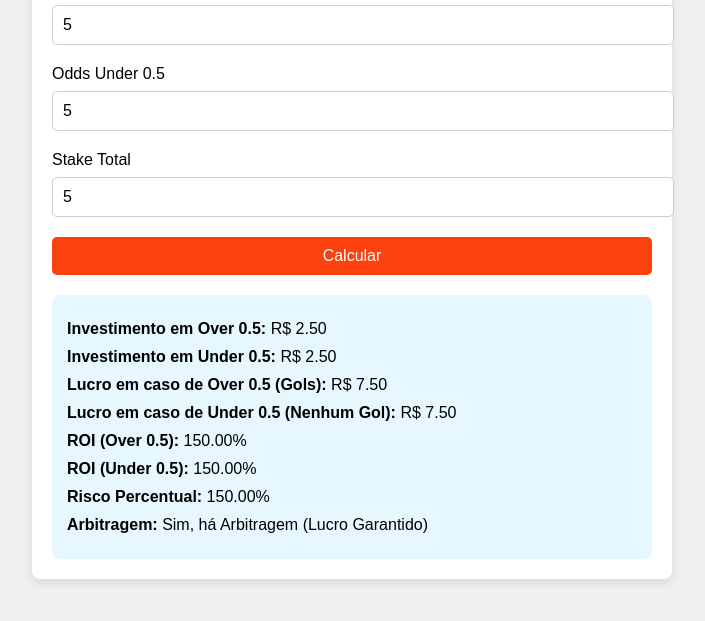
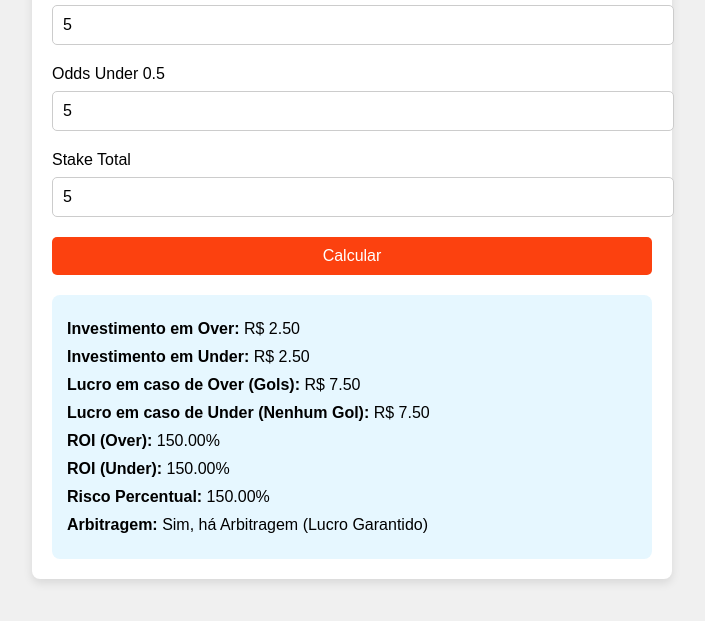
Before and after one commit to tiagos81/CALODD, a plain HTML site: page index.html in a window 1280 px wide. Both pictures are taken after typing "5", "5", "5" into the empty fields and a click on the button "Calcular". Shown: the part 171-792 px from the top of the page, without its empty margins (288-993 px from the left). Drawn offline with Linux system fonts and the light colour scheme.

Commit message:
Update index.html

```diff
--- a/index.html
+++ b/index.html
@@ -3,7 +3,7 @@
 <head>
     <meta charset="UTF-8">
     <meta name="viewport" content="width=device-width, initial-scale=1.0">
-    <title>Calculadora de Apostas - Over 0.5 e Under 0.5</title>
+    <title>Calculadora de Apostas - Over e Under</title>
     <style>
         body {
             font-family: Arial, sans-serif;
@@ -72,10 +72,10 @@
 <div class="container">
     <h1>Calculadora de Apostas</h1>
     <label for="oddsOver">Odds Over 0.5</label>
-    <input type="number" id="oddsOver" placeholder="Insira a odd para Over 0.5" step="0.01" min="1">
+    <input type="number" id="oddsOver" placeholder="Insira a odd para Over" step="0.01" min="1">
 
     <label for="oddsUnder">Odds Under 0.5</label>
-    <input type="number" id="oddsUnder" placeholder="Insira a odd para Under 0.5" step="0.01" min="1">
+    <input type="number" id="oddsUnder" placeholder="Insira a odd para Under" step="0.01" min="1">
 
     <label for="stake">Stake Total</label>
     <input type="number" id="stake" placeholder="Insira o valor total da stake" step="0.01" min="1">
@@ -115,12 +115,12 @@
 
         // Exibir os resultados
         document.getElementById('resultado').innerHTML = `
-            <p><strong>Investimento em Over 0.5: </strong>R$ ${investimentoOver.toFixed(2)}</p>
-            <p><strong>Investimento em Under 0.5: </strong>R$ ${investimentoUnder.toFixed(2)}</p>
-            <p><strong>Lucro em caso de Over 0.5 (Gols): </strong>R$ ${lucroOver.toFixed(2)}</p>
-            <p><strong>Lucro em caso de Under 0.5 (Nenhum Gol): </strong>R$ ${lucroUnder.toFixed(2)}</p>
-            <p><strong>ROI (Over 0.5): </strong>${roiOver.toFixed(2)}%</p>
-            <p><strong>ROI (Under 0.5): </strong>${roiUnder.toFixed(2)}%</p>
+            <p><strong>Investimento em Over: </strong>R$ ${investimentoOver.toFixed(2)}</p>
+            <p><strong>Investimento em Under: </strong>R$ ${investimentoUnder.toFixed(2)}</p>
+            <p><strong>Lucro em caso de Over (Gols): </strong>R$ ${lucroOver.toFixed(2)}</p>
+            <p><strong>Lucro em caso de Under (Nenhum Gol): </strong>R$ ${lucroUnder.toFixed(2)}</p>
+            <p><strong>ROI (Over): </strong>${roiOver.toFixed(2)}%</p>
+            <p><strong>ROI (Under): </strong>${roiUnder.toFixed(2)}%</p>
             <p><strong>Risco Percentual: </strong>${risco.toFixed(2)}%</p>
             <p><strong>Arbitragem: </strong>${arbitragem}</p>
         `;
```
